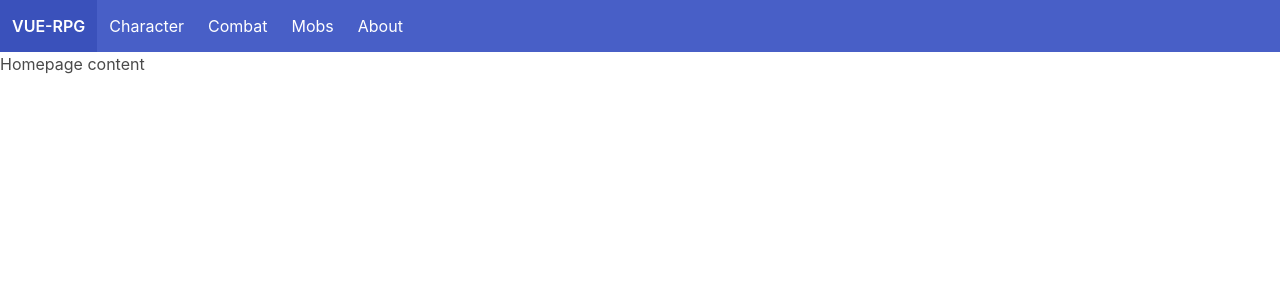
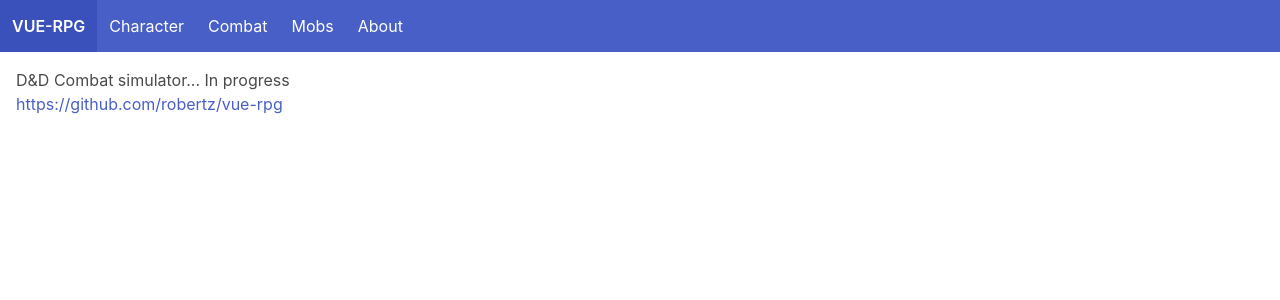
Before and after one commit to robertz/vue-rpg, a Vue app: page / in a window 1280 px wide. Shown: the top 300 px of the page. Built offline with nearby package versions, Linux system fonts and the light colour scheme.

Commit message:
cleaning home page

```diff
--- a/src/views/Home.vue
+++ b/src/views/Home.vue
@@ -1,16 +1,12 @@
 <template>
   <div class="home">
-    {{ message }}
+    <p>D&D Combat simulator...  In progress</p>
+    <p><a href="https://github.com/robertz/vue-rpg">https://github.com/robertz/vue-rpg</a></p>
   </div>
 </template>
 
-<script>
-export default {
-  name: 'home',
-  data () {
-    return {
-      message: 'Homepage content'
-    }
+<style lang="scss" scoped>
+  .home {
+    margin: 16px;
   }
-}
-</script>
+</style>
--- a/src/views/Mobs.vue
+++ b/src/views/Mobs.vue
@@ -49,3 +49,9 @@ export default {
   }
 }
 </script>
+
+<style lang="scss" scoped>
+  .mobs {
+    padding: 16px;
+  }
+</style>
```
